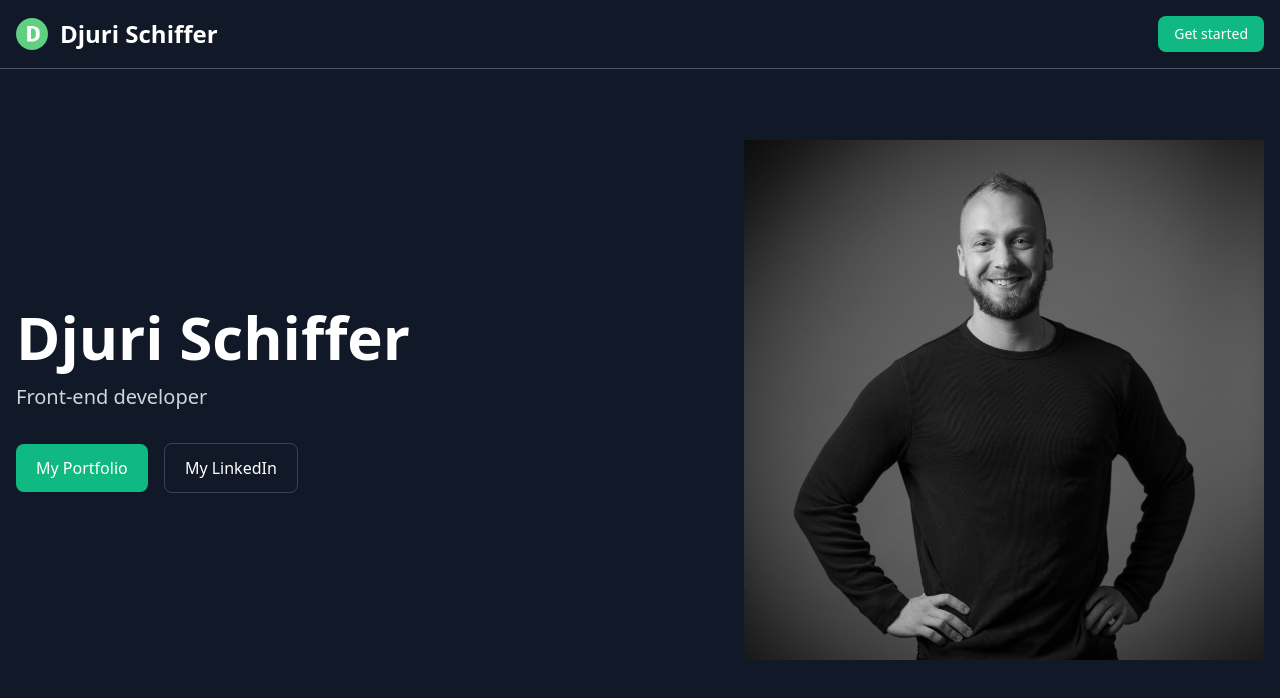
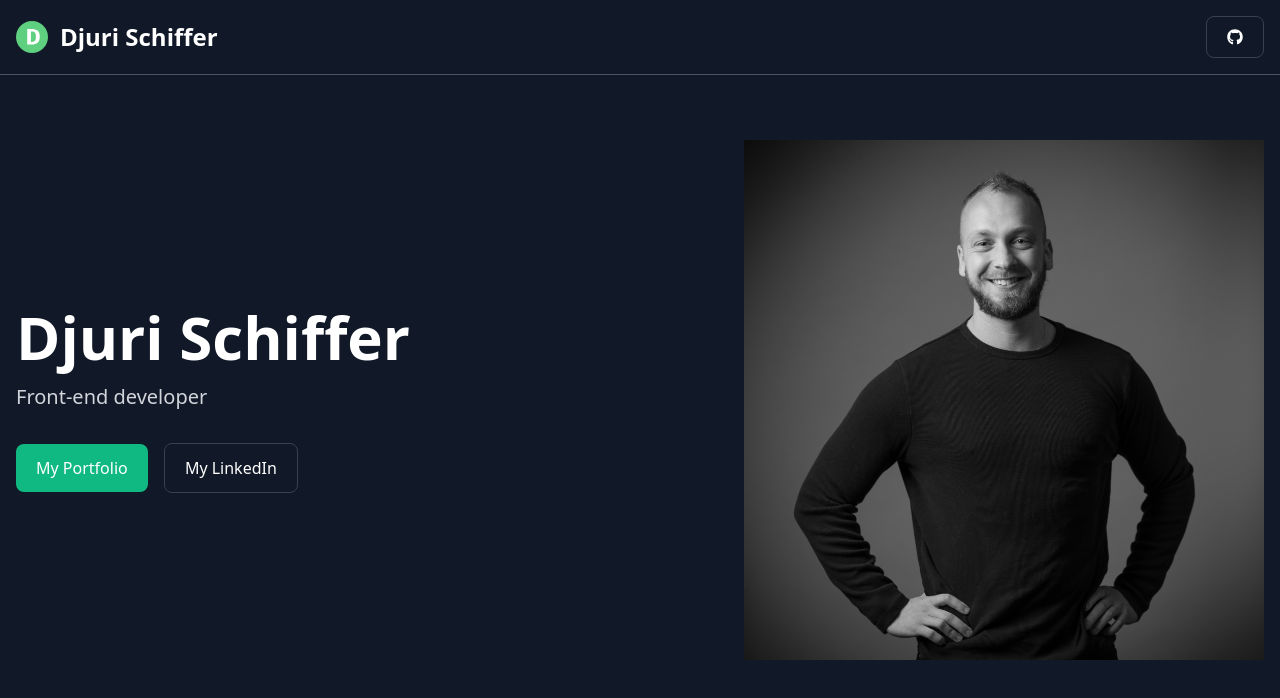
Before and after one commit to DjuriSchiffer/djurischiffer, an Astro site: page / in a window 1280 px wide. Built offline with nearby package versions, Linux system fonts and the light colour scheme; Astro itself is replaced by a stand-in of ours.

Commit message:
Added github link to navbar

```diff
--- a/src/components/Navbar.astro
+++ b/src/components/Navbar.astro
@@ -12,30 +12,24 @@
       >
     </a>
     <div class="flex md:order-2">
-      <button
-        type="button"
-        class="text-white bg-blue-700 hover:bg-blue-800 focus:ring-4 focus:outline-none focus:ring-blue-300 font-medium rounded-lg text-sm px-4 py-2 text-center mr-3 md:mr-0 dark:bg-blue-600 dark:hover:bg-blue-700 dark:focus:ring-blue-800"
-        >Get started</button
+      <a
+        href="https://github.com/DjuriSchiffer/djurischiffer/"
+        target="_blank"
+        class="inline-flex items-center justify-center px-5 py-3 text-base font-medium text-center text-gray-900 border border-gray-300 rounded-lg hover:bg-gray-100 focus:ring-4 focus:ring-gray-100 dark:text-white dark:border-gray-700 dark:hover:bg-gray-700 dark:focus:ring-gray-800"
       >
-      <button
-        type="button"
-        class="inline-flex items-center p-2 text-sm text-gray-500 rounded-lg md:hidden hover:bg-gray-100 focus:outline-none focus:ring-2 focus:ring-gray-200 dark:text-gray-400 dark:hover:bg-gray-700 dark:focus:ring-gray-600"
-        aria-controls="navbar-cta"
-        aria-expanded="false"
-      >
-        <span class="sr-only">Open main menu</span>
         <svg
-          class="w-6 h-6"
-          aria-hidden="true"
+          stroke="currentColor"
           fill="currentColor"
-          viewBox="0 0 20 20"
+          stroke-width="0"
+          viewBox="0 0 496 512"
+          height="1em"
+          width="1em"
           xmlns="http://www.w3.org/2000/svg"
           ><path
-            fill-rule="evenodd"
-            d="M3 5a1 1 0 011-1h12a1 1 0 110 2H4a1 1 0 01-1-1zM3 10a1 1 0 011-1h12a1 1 0 110 2H4a1 1 0 01-1-1zM3 15a1 1 0 011-1h12a1 1 0 110 2H4a1 1 0 01-1-1z"
-            clip-rule="evenodd"></path></svg
+            d="M165.9 397.4c0 2-2.3 3.6-5.2 3.6-3.3.3-5.6-1.3-5.6-3.6 0-2 2.3-3.6 5.2-3.6 3-.3 5.6 1.3 5.6 3.6zm-31.1-4.5c-.7 2 1.3 4.3 4.3 4.9 2.6 1 5.6 0 6.2-2s-1.3-4.3-4.3-5.2c-2.6-.7-5.5.3-6.2 2.3zm44.2-1.7c-2.9.7-4.9 2.6-4.6 4.9.3 2 2.9 3.3 5.9 2.6 2.9-.7 4.9-2.6 4.6-4.6-.3-1.9-3-3.2-5.9-2.9zM244.8 8C106.1 8 0 113.3 0 252c0 110.9 69.8 205.8 169.5 239.2 12.8 2.3 17.3-5.6 17.3-12.1 0-6.2-.3-40.4-.3-61.4 0 0-70 15-84.7-29.8 0 0-11.4-29.1-27.8-36.6 0 0-22.9-15.7 1.6-15.4 0 0 24.9 2 38.6 25.8 21.9 38.6 58.6 27.5 72.9 20.9 2.3-16 8.8-27.1 16-33.7-55.9-6.2-112.3-14.3-112.3-110.5 0-27.5 7.6-41.3 23.6-58.9-2.6-6.5-11.1-33.3 2.6-67.9 20.9-6.5 69 27 69 27 20-5.6 41.5-8.5 62.8-8.5s42.8 2.9 62.8 8.5c0 0 48.1-33.6 69-27 13.7 34.7 5.2 61.4 2.6 67.9 16 17.7 25.8 31.5 25.8 58.9 0 96.5-58.9 104.2-114.8 110.5 9.2 7.9 17 22.9 17 46.4 0 33.7-.3 75.4-.3 83.6 0 6.5 4.6 14.4 17.3 12.1C428.2 457.8 496 362.9 496 252 496 113.3 383.5 8 244.8 8zM97.2 352.9c-1.3 1-1 3.3.7 5.2 1.6 1.6 3.9 2.3 5.2 1 1.3-1 1-3.3-.7-5.2-1.6-1.6-3.9-2.3-5.2-1zm-10.8-8.1c-.7 1.3.3 2.9 2.3 3.9 1.6 1 3.6.7 4.3-.7.7-1.3-.3-2.9-2.3-3.9-2-.6-3.6-.3-4.3.7zm32.4 35.6c-1.6 1.3-1 4.3 1.3 6.2 2.3 2.3 5.2 2.6 6.5 1 1.3-1.3.7-4.3-1.3-6.2-2.2-2.3-5.2-2.6-6.5-1zm-11.4-14.7c-1.6 1-1.6 3.6 0 5.9 1.6 2.3 4.3 3.3 5.6 2.3 1.6-1.3 1.6-3.9 0-6.2-1.4-2.3-4-3.3-5.6-2z"
+          ></path></svg
         >
-      </button>
+      </a>
     </div>
   </div>
 </nav>
```
